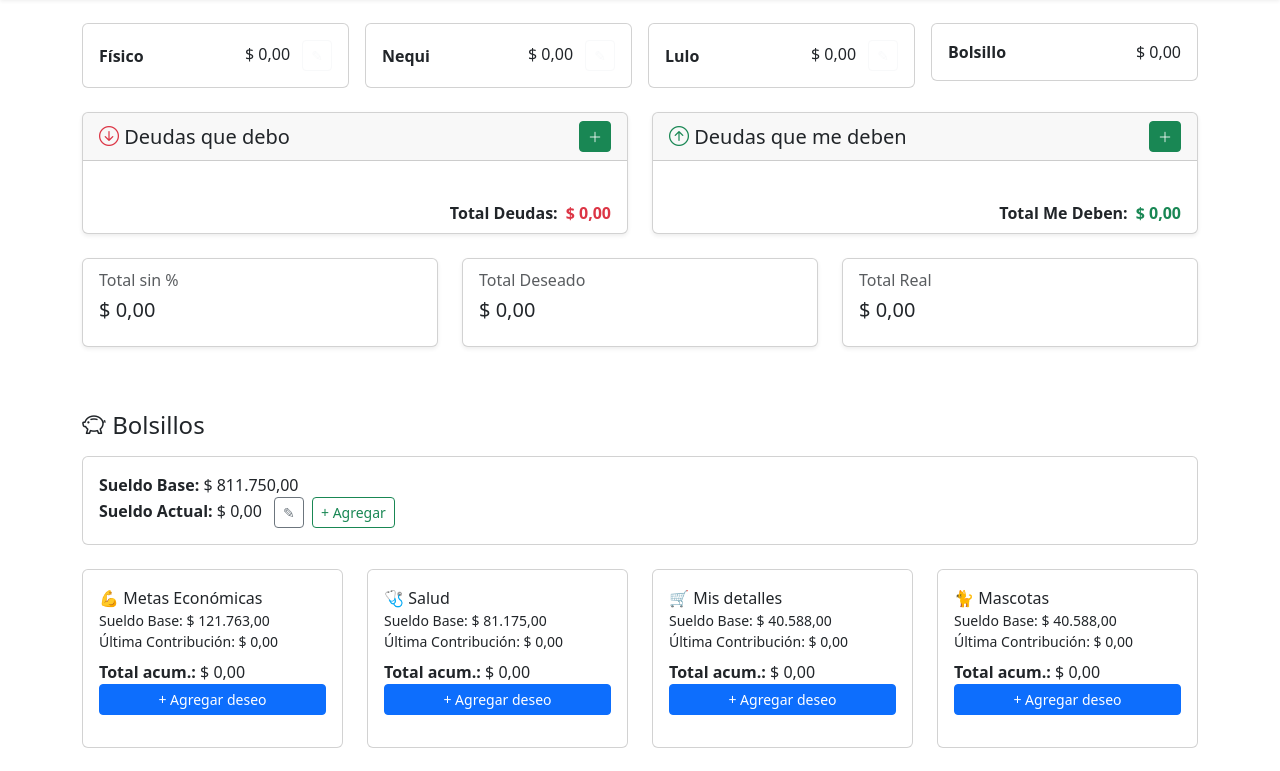
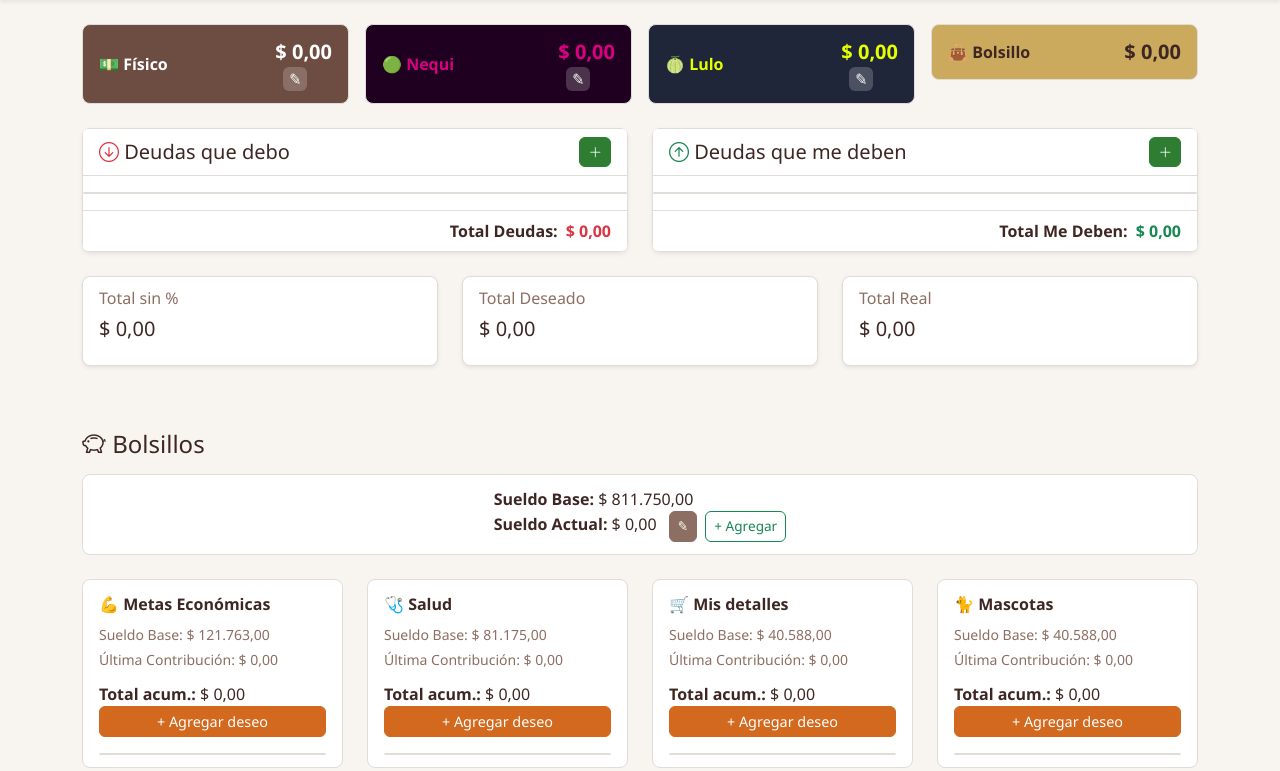
Before and after one commit to FeliAndres64/FeliAndres644.github.io, a plain HTML site: page index.html in a window 1280 px wide. Shown: the part 57-828 px from the top of the page. Drawn offline with nearby package versions, Linux system fonts and the light colour scheme.

Commit message:
Update index.html

```diff
--- a/index.html
+++ b/index.html
@@ -24,7 +24,7 @@
   />
 
   <!-- Tu CSS personalizado -->
-  <link rel="stylesheet" href="index" />
+  <link rel="stylesheet" href="index.css" />
 </head>
 <body>
   <!-- Navbar y Toggle de Tema -->
```
